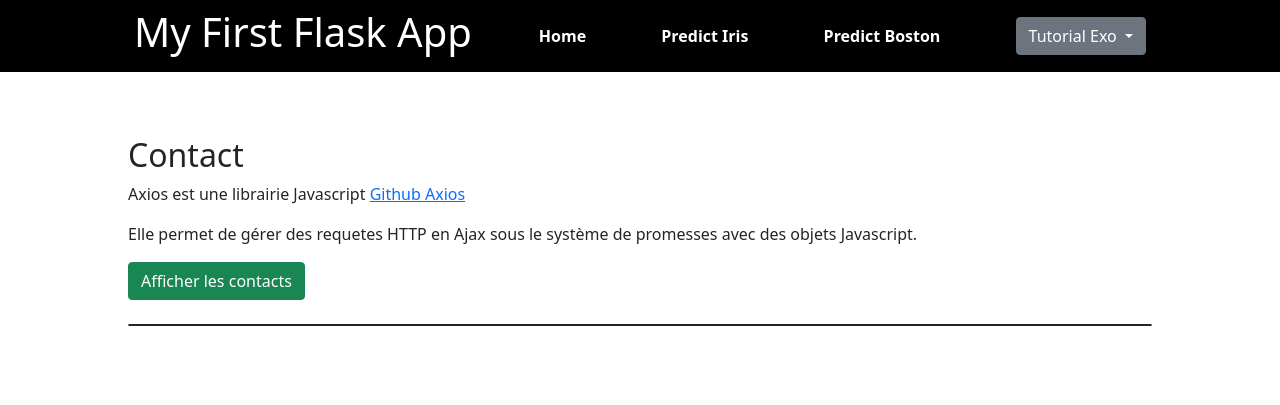
After one commit to TavaresDylan/Flask_App, a Flask app: page /axios in a window 1280 px wide. The commit adds this page. Shown: the top 405 px of the page. Run offline with Flask 2, Linux system fonts and the light colour scheme; parts of the project's set-up code (start-up, migrations or seed data) failed here and were passed over; some libraries are stand-ins or nearby versions.

Commit message:
Axios exo

```diff
--- a/app/routes.py
+++ b/app/routes.py
@@ -109,3 +109,8 @@ def predictBoston():
             "data": pred
         }
         return render_template("bostonPredict.html", title="Boston Prediction", json = pred)
+
+@app.route("/axios", methods=["POST","GET"])
+def axiosPage():
+    axios_title = "Axios"
+    return render_template("axios.html", title=axios_title)
--- a/app/static/css/template.css
+++ b/app/static/css/template.css
@@ -36,7 +36,7 @@ section{
     border: 2px solid black;
     padding: 12px;
 }
-footer{
+/*footer{
     width: 100vw;
     height: 42px;
     position: absolute;
@@ -45,7 +45,7 @@ footer{
     margin: 0;
     background: black;
     color: white;
-}
+}*/
 .dropdown-menu > li > a{
     color: black;
     text-decoration: none;
--- /dev/null
+++ b/app/static/js/app.js
@@ -0,0 +1,25 @@
+const list = document.getElementById("list")
+const btn = document.getElementById("btn")
+
+function updateContact(){
+    if (btn.value == "Afficher les contacts"){
+        axios.get("https://jsonplaceholder.typicode.com/users").then(response => {
+            response.data.forEach(element => {
+                console.log(element)
+                website = "<a href=\"https://"+element.website+"\">"+element.website+"</a>"
+                list.innerHTML += "<li>"+element.name+" - "+element.email+"<br/><img src=\"https://img.icons8.com/metro/22/000000/phone-disconnected.png\"/> "+element.phone+"<br/>"+website+"<br/><img src=\"https://img.icons8.com/android/24/000000/marker.png\"/>"+element.address.street+", "+element.address.city+" "+element.address.zipcode+"</li><br/><br/>"
+            });
+        })
+        .catch(function (error) {
+            console.log(error);
+        })
+        .then(function () {
+            // always executed
+        });
+        btn.value = "Cacher les contacts"
+    }
+    else if (btn.value == "Cacher les contacts"){
+        list.innerHTML = ""
+        btn.value = "Afficher les contacts"
+    }
+}
--- /dev/null
+++ b/app/templates/axios.html
@@ -0,0 +1,15 @@
+{% extends "home.html" %}
+
+{% block content %}
+<section>
+    <h2>Contact</h2>
+    <p>Axios est une librairie Javascript <a href="https://github.com/axios/axios">Github Axios</a></p>
+    <p>Elle permet de gérer des requetes HTTP en Ajax sous le système de promesses avec des objets Javascript.</p>
+    <form action="" method="GET">
+        <input class="btn btn-block btn-success mb-4" id="btn" type="button" value="Afficher les contacts" onclick="updateContact()">
+    </form>
+    <ul class="border border-dark rounded" id="list"></ul>
+</section>
+    <script src="https://cdn.jsdelivr.net/npm/axios/dist/axios.min.js"></script>
+    <script src="../static/js/app.js"></script>
+{% endblock %}
--- a/app/templates/home.html
+++ b/app/templates/home.html
@@ -33,6 +33,7 @@
                                 <li><a class="dropdown-item" href="{{ url_for('double') }}">Double URL param</a></li>
                                 <li><a class="dropdown-item" href="{{ url_for('triple') }}">Triple URL param</a></li>
                                 <li><a class="dropdown-item" href="{{ url_for('users') }}">Getting Users</a></li>
+                                <li><a class="dropdown-item" href="{{ url_for('axiosPage') }}">Axios Exemple</a></li>
                             </div>
                     </ul>
                 </nav>
@@ -58,7 +59,7 @@
         </div>
     </section>
     {% endblock %}
-    <footer>Hello</footer>
+    <!--<footer>Hello</footer>-->
     <!-- JavaScript Bundle with Popper -->
     <script src="https://code.jquery.com/jquery-3.3.1.slim.min.js"
         integrity="sha384-q8i/X+965DzO0rT7abK41JStQIAqVgRVzpbzo5smXKp4YfRvH+8abtTE1Pi6jizo"
```
